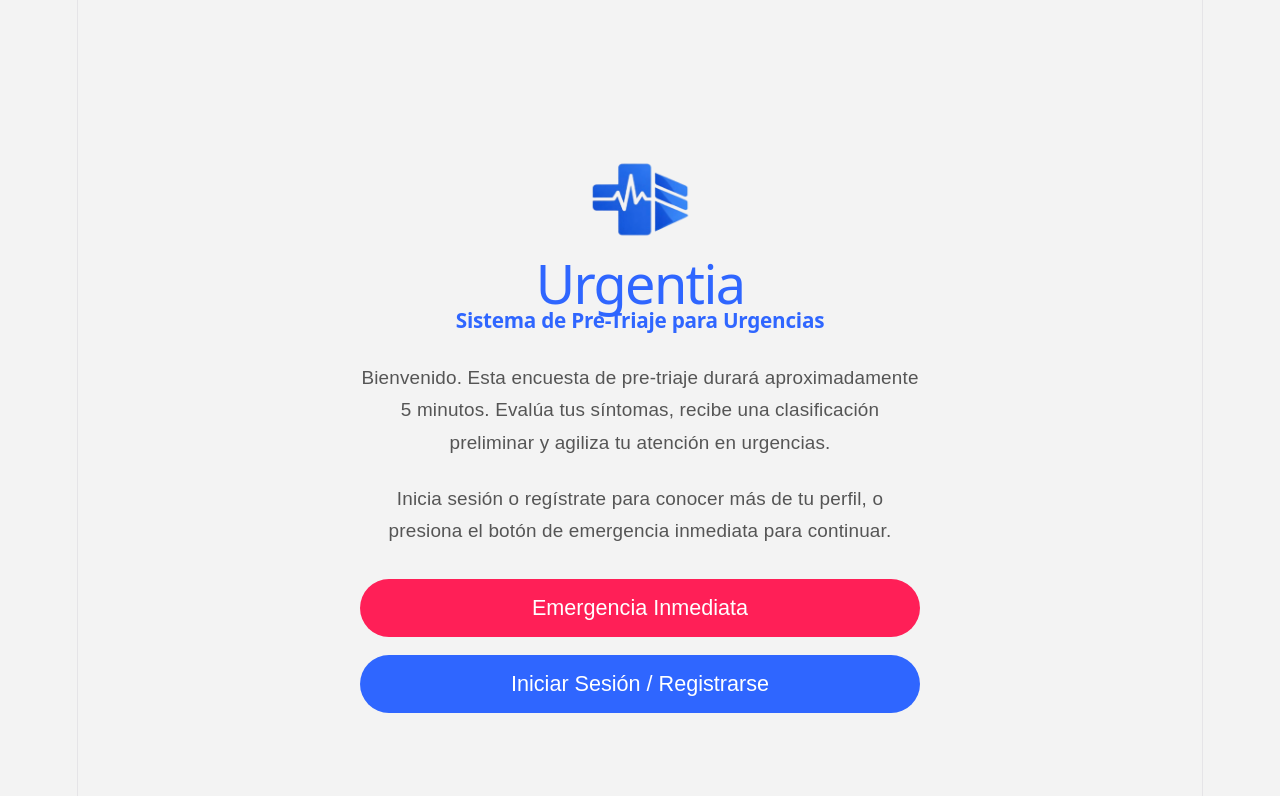
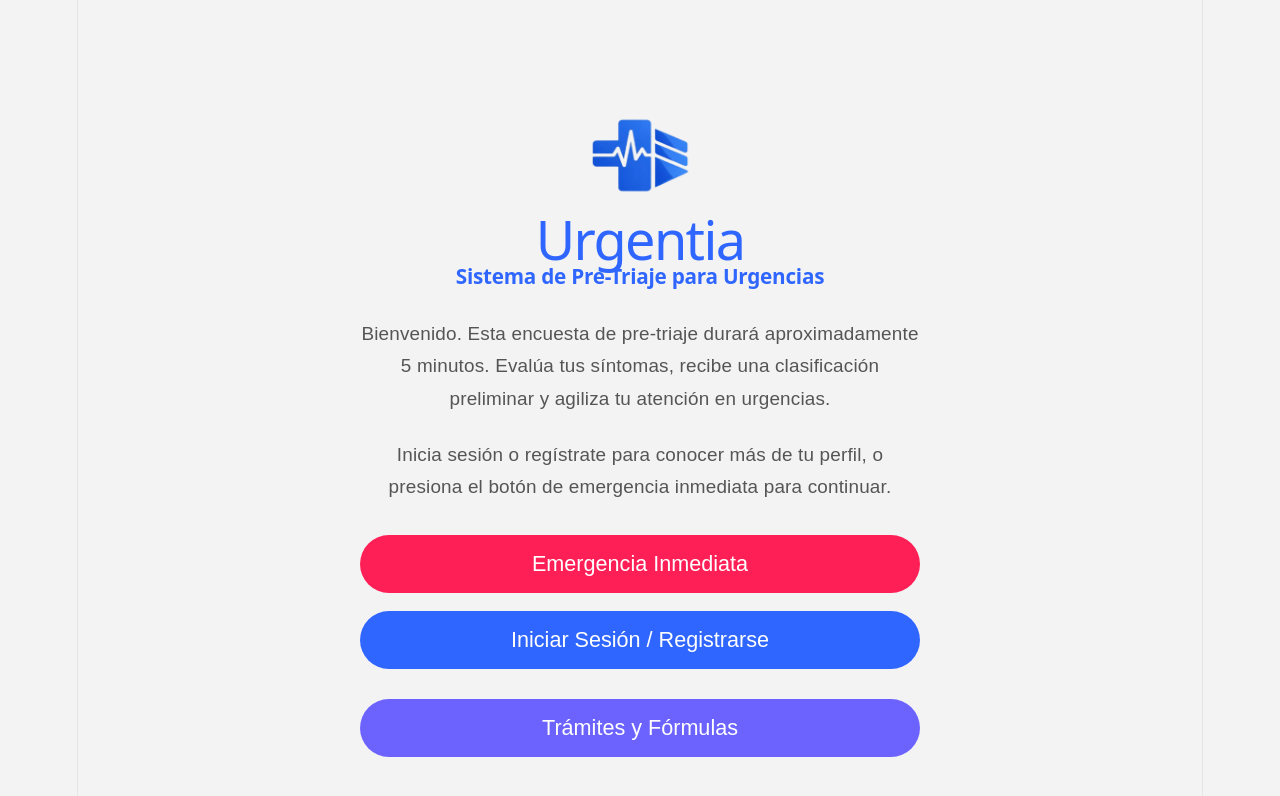
Before and after one commit to Aslybri/Urgentia, a React app: page / in a window 1280 px wide. Shown: the top 796 px of the page. Built offline with nearby package versions, Linux system fonts and the light colour scheme; the HTML template or start-up script is replaced by a standard one.

Commit message:
agregué botón trámites

```diff
--- a/src/App.css
+++ b/src/App.css
@@ -290,6 +290,15 @@ input{
   font-size: 0.8rem;
   font-weight: bold;
 }
+.tramites {
+  background-color: #6c63ff;
+  color: white;
+  margin-top: 12px;
+}
+
+.tramites:hover {
+  background-color: #574bdb;
+}
 
 @media (max-width: 600px) {
   .card {
--- a/src/App.jsx
+++ b/src/App.jsx
@@ -444,8 +444,18 @@ function App() {
                 Emergencia Inmediata
               </button>
 
-              <button className="btn login" onClick={() => setPantalla("login")}>
+              <button
+                className="btn login"
+                onClick={() => setPantalla("login")}
+              >
                 Iniciar Sesión / Registrarse
+              </button>
+
+              <button
+                className="btn tramites"
+                onClick={() => seleccionarPaciente("Tramites y fórmulas")}
+              >
+                Trámites y Fórmulas
               </button>
             </div>
           </>
```
